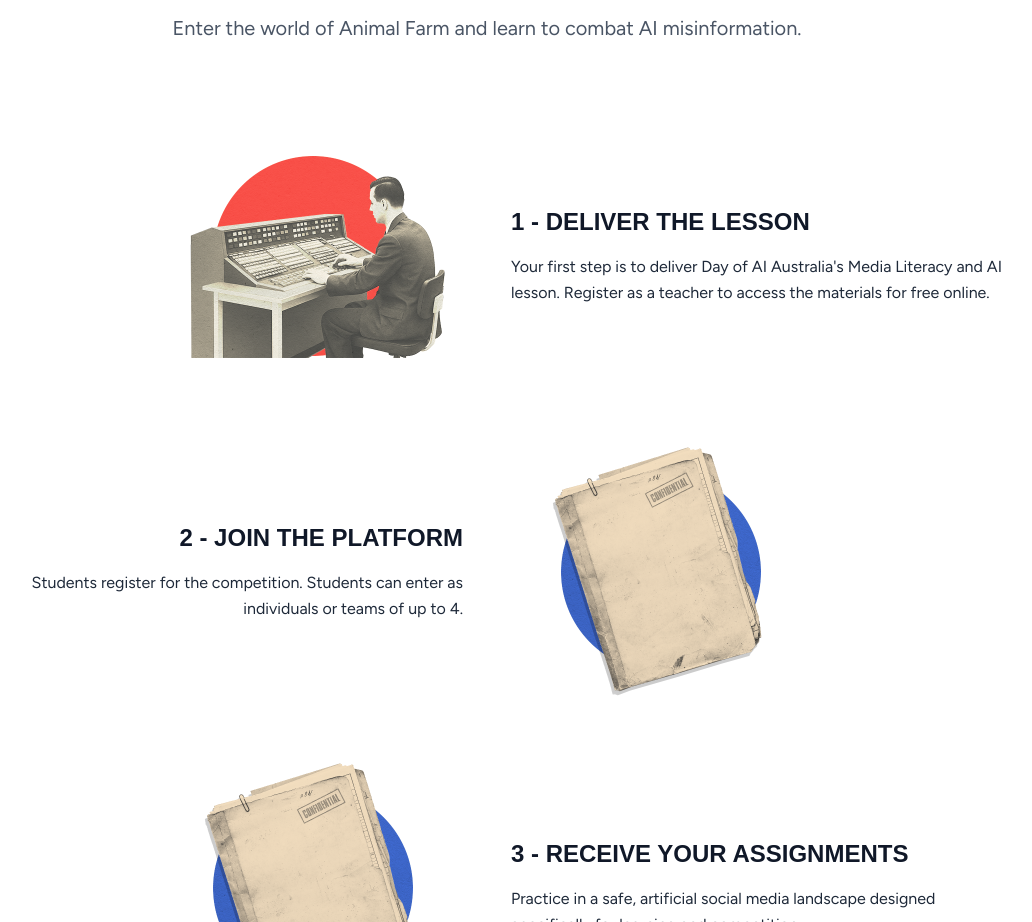
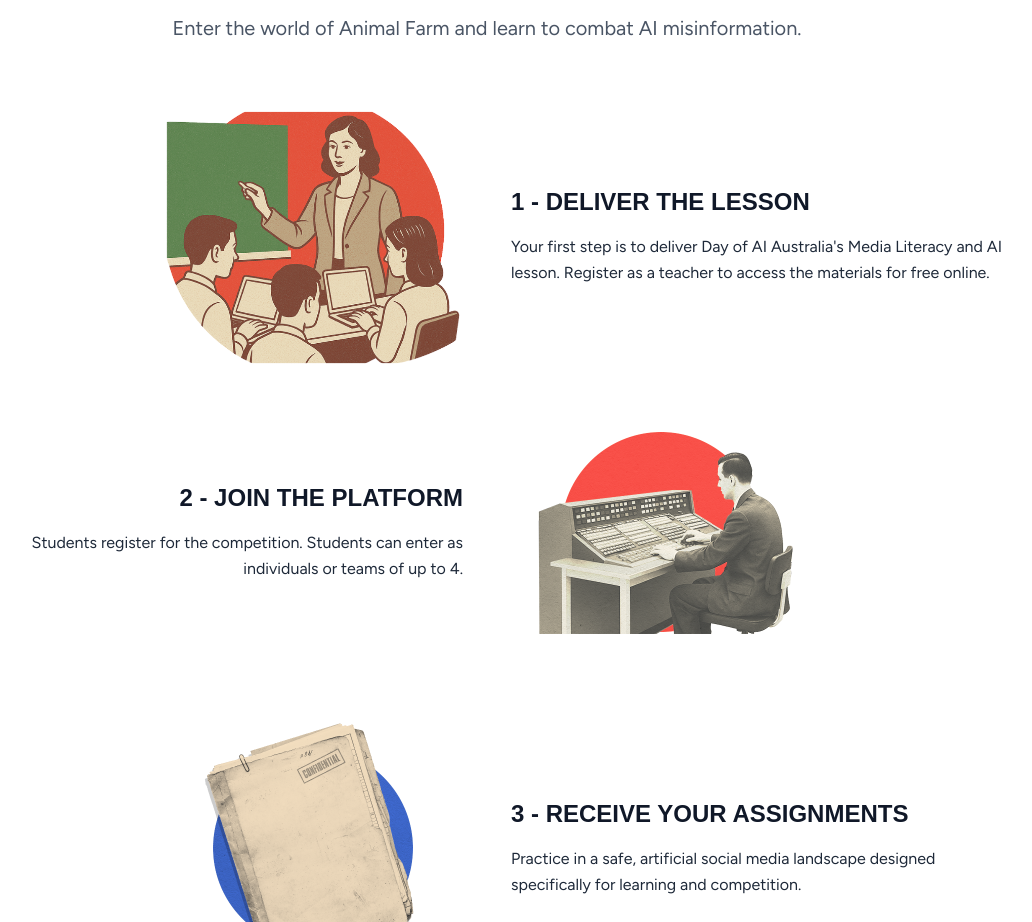
Before and after one commit to jakerenzella/ctn-doai, a Next.js app: page / in a window 1280 px wide. Shown: the part 1774-2696 px from the top of the page, without its empty margins (153-1185 px from the left). Built offline with nearby package versions, Linux system fonts and the light colour scheme; a web font is replaced by a local one.

Commit message:
new: add placeholder fp image

```diff
--- a/components/how-to-play.tsx
+++ b/components/how-to-play.tsx
@@ -7,16 +7,16 @@ const stepsData = [
     title: "Deliver the lesson",
     description:
       "Your first step is to deliver Day of AI Australia's Media Literacy and AI lesson. Register as a teacher to access the materials for free online.",
-    imageSrc: "/new-signup.png",
-    imageAlt: "A user sign-up form for the platform",
+    imageSrc: "/deliver-lesson.png",
+    imageAlt: "Teacher delivering a lesson to students",
   },
   {
     step: "2",
     title: "Join the platform",
     description:
       "Students register for the competition. Students can enter as individuals or teams of up to 4.",
-    imageSrc: "/new-assignments.png",
-    imageAlt: "A list of new assignments in the platform",
+    imageSrc: "/new-signup.png",
+    imageAlt: "Person using an old style computer",
   },
   {
     step: "3",
```
Also changed, not shown: public/deliver-lesson.png (added).
